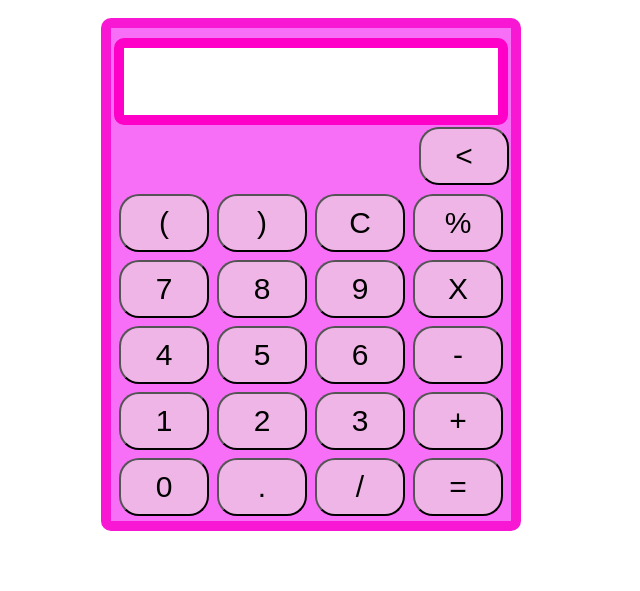
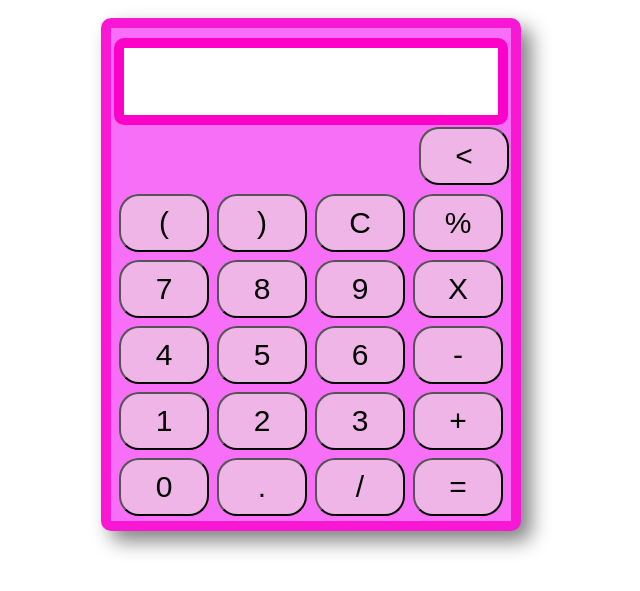
Before and after one commit to AvijitChowdhury/Calculator_project, a plain HTML site: page index.html in a window 1280 px wide. Shown: the part 69-660 px from the top of the page, without its empty margins (329-969 px from the left). Drawn offline with Linux system fonts and the light colour scheme.

Commit message:
add box shadow

```diff
--- a/style.css
+++ b/style.css
@@ -32,6 +32,7 @@ button{
     border-radius: 10px;
     background-color:rgb(247, 111, 247);
     width:400px;
+    box-shadow: 10px 10px 20px grey;
 
 
 
```
